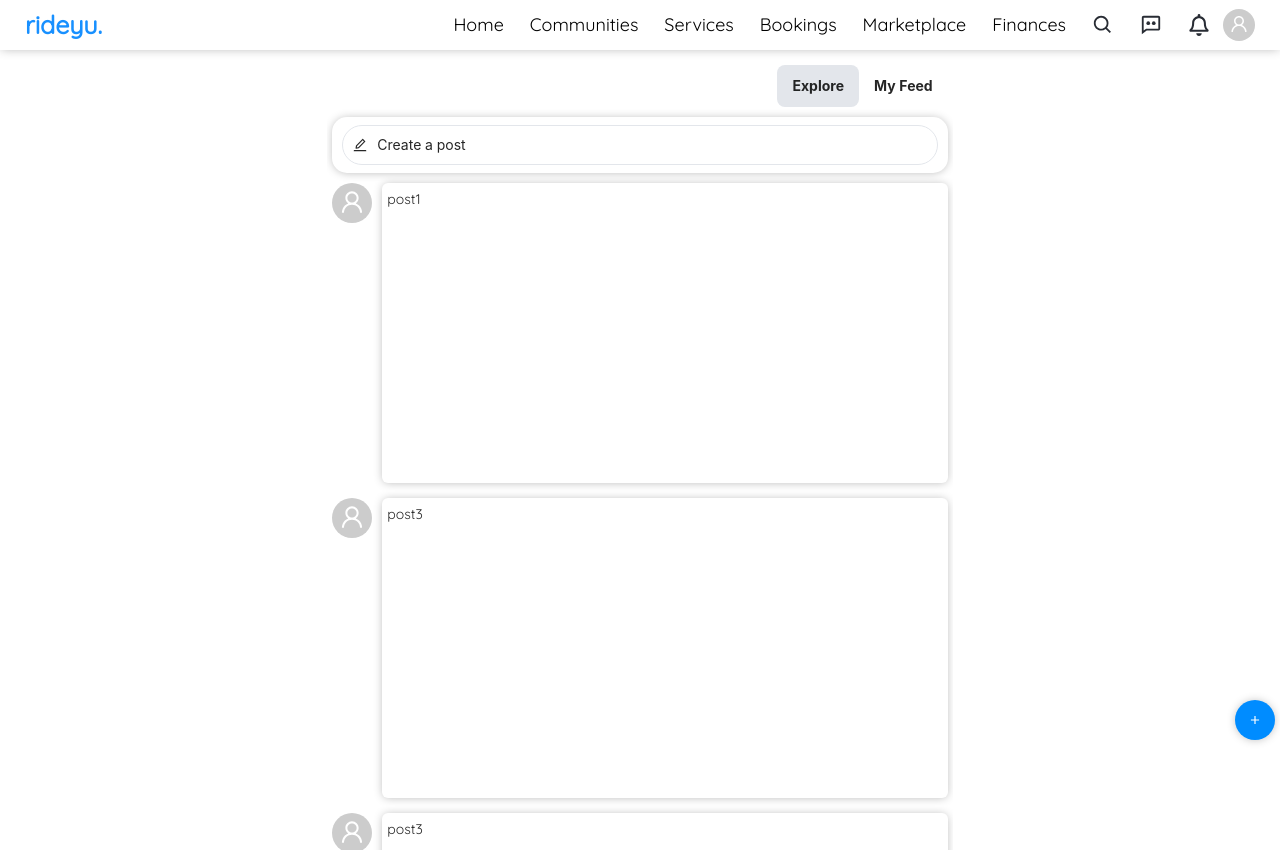
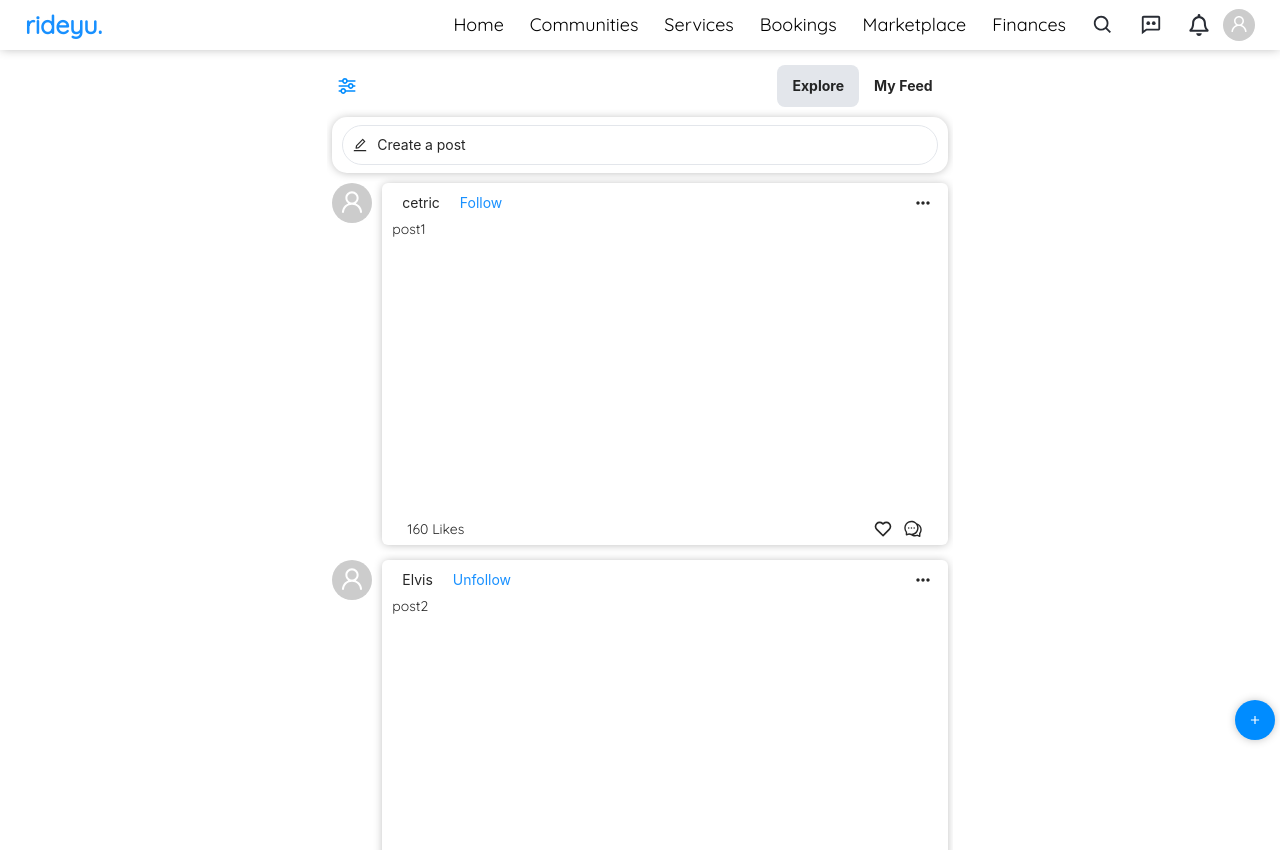
Before and after one commit to cetRide/rideyu-client, a React (Create React App) app: page / in a window 1280 px wide. Built offline with nearby package versions, Linux system fonts and the light colour scheme; a web font is replaced by a local one.

Commit message:
design timeline posts

```diff
--- a/src/components/home.js
+++ b/src/components/home.js
@@ -1,8 +1,10 @@
 import React from "react";
 import {EditOutlined, UserOutlined} from '@ant-design/icons';
 import AddPost from "./posts/add-post";
-import {BiPlus} from "react-icons/bi";
-import {Avatar} from "antd";
+import {BiPlus, BiSliderAlt, BiHeart, BiDotsHorizontalRounded} from "react-icons/bi";
+import {Avatar, Divider, Popover} from "antd";
+import {Link} from "react-router-dom";
+import {AiOutlineComment} from "react-icons/ai";
 
 class Home extends React.Component {
     constructor(props) {
@@ -29,6 +31,9 @@ class Home extends React.Component {
     }
 
     render() {
+        const divider = {
+            margin: '8px 0'
+        }
         return (
             <div className="container-fluids">
                 {/*add post floting button*/}
@@ -38,9 +43,14 @@ class Home extends React.Component {
                 {this.state.displayModal &&
                 <div className="overlay" onClick={this.open.bind(this, false)}/>}
                 <div className="feeds">
-                    <div className="timeline-feeds">
-                        <div className="active item">Explore</div>
-                        <div className="item">My Feed</div>
+                    <div className="feeds-settings">
+                        <div className="feeds-sort">
+                            <BiSliderAlt/>
+                        </div>
+                        <div className="timeline-feeds">
+                            <div className="active item">Explore</div>
+                            <div className="item">My Feed</div>
+                        </div>
                     </div>
                     <div className="creat-post">
                         <div className="text-area" onClick={this.open.bind(this, true)}>
@@ -70,66 +80,144 @@ class Home extends React.Component {
                             </div>
                             <div className="details">
                                 <div className="head">
-
+                                    <div className="left-items">
+                                        <div className="user-avatar">
+                                            <Avatar icon={<UserOutlined/>}/>
+                                        </div>
+                                        <div className="item-list">
+                                            cetric
+                                        </div>
+                                        <div className="item-list">
+                                            <Link to="/">Follow</Link>
+                                        </div>
+                                    </div>
+                                    <Popover placement="bottomRight" content={
+                                        <div className="popover-style">
+                                            <div>Posted - Fri 7:40AM</div>
+                                            <Divider style={divider}/>
+                                            <p>Save Post</p>
+                                            <p>Report Post</p>
+                                            <p>Report User</p>
+                                        </div>
+                                    } trigger="click">
+                                        <div className="right-items">
+                                            <BiDotsHorizontalRounded/>
+                                        </div>
+                                    </Popover>
                                 </div>
                                 <div className="the-body">
                                     post1
                                 </div>
+                                <div className="the-footer">
+                                    <div className="the-items-count">
+                                        160 Likes
+                                    </div>
+                                    <div className="the-items-icons">
+                                        <div className="item-icon">
+                                            <BiHeart/>
+                                        </div>
+                                        <div className="item-icon">
+                                            <AiOutlineComment/>
+                                        </div>
+                                    </div>
+                                </div>
                             </div>
                         </div>
-
                         <div className="the-post">
                             <div className="the-avatar">
                                 <Avatar size="large" icon={<UserOutlined/>}/>
                             </div>
                             <div className="details">
                                 <div className="head">
-
+                                    <div className="left-items">
+                                        <div className="user-avatar">
+                                            <Avatar icon={<UserOutlined/>}/>
+                                        </div>
+                                        <div className="item-list">
+                                            Elvis
+                                        </div>
+                                        <div className="item-list">
+                                            <Link to="/">Unfollow</Link>
+                                        </div>
+                                    </div>
+                                    <Popover placement="bottomRight" content={
+                                        <div className="popover-style">
+                                            <div>Posted - Sat 7:40AM</div>
+                                            <Divider style={divider}/>
+                                            <p>Save Post</p>
+                                            <p>Report Post</p>
+                                            <p>Report User</p>
+                                        </div>
+                                    } trigger="click">
+                                        <div className="right-items">
+                                            <BiDotsHorizontalRounded/>
+                                        </div>
+                                    </Popover>
                                 </div>
                                 <div className="the-body">
-                                    post3
+                                    post2
+                                </div>
+                                <div className="the-footer">
+                                    <div className="the-items-count">
+                                        24 Likes
+                                    </div>
+                                    <div className="the-items-icons">
+                                        <div className="item-icon">
+                                            <BiHeart/>
+                                        </div>
+                                        <div className="item-icon">
+                                            <AiOutlineComment/>
+                                        </div>
+                                    </div>
                                 </div>
                             </div>
                         </div>
-
                         <div className="the-post">
                             <div className="the-avatar">
                                 <Avatar size="large" icon={<UserOutlined/>}/>
                             </div>
                             <div className="details">
                                 <div className="head">
-
+                                    <div className="left-items">
+                                        <div className="user-avatar">
+                                            <Avatar icon={<UserOutlined/>}/>
+                                        </div>
+                                        <div className="item-list">
+                                            Gloria
+                                        </div>
+                                        <div className="item-list">
+                                            <Link to="/">Unfollow</Link>
+                                        </div>
+                                    </div>
+                                    <Popover placement="bottomRight" content={
+                                        <div className="popover-style">
+                                            <div>Posted - Sat 7:40AM</div>
+                                            <Divider style={divider}/>
+                                            <p>Save Post</p>
+                                            <p>Report Post</p>
+                                            <p>Report User</p>
+                                        </div>
+                                    } trigger="click">
+                                        <div className="right-items">
+                                            <BiDotsHorizontalRounded/>
+                                        </div>
+                                    </Popover>
                                 </div>
                                 <div className="the-body">
-                                    post3
+                                    post2
                                 </div>
-                            </div>
-                        </div>
-
-                        <div className="the-post">
-                            <div className="the-avatar">
-                                <Avatar size="large" icon={<UserOutlined/>}/>
-                            </div>
-                            <div className="details">
-                                <div className="head">
-
-                                </div>
-                                <div className="the-body">
-                                    post4
-                                </div>
-                            </div>
-                        </div>
-
-                        <div className="the-post">
-                            <div className="the-avatar">
-                                <Avatar size="large" icon={<UserOutlined/>}/>
-                            </div>
-                            <div className="details">
-                                <div className="head">
-
-                                </div>
-                                <div className="the-body">
-                                    post5
+                                <div className="the-footer">
+                                    <div className="the-items-count">
+                                        1.1k Likes
+                                    </div>
+                                    <div className="the-items-icons">
+                                        <div className="item-icon">
+                                            <BiHeart/>
+                                        </div>
+                                        <div className="item-icon">
+                                            <AiOutlineComment/>
+                                        </div>
+                                    </div>
                                 </div>
                             </div>
                         </div>
--- a/src/styles/home.sass
+++ b/src/styles/home.sass
@@ -18,26 +18,39 @@
   display: none
 .feeds
   -ms-overflow-style: none
-  //scrollbar-width: none
 .feeds
   width: 53%
   margin: auto
   padding: 5px
   height: 100vh
   overflow: auto
-  .timeline-feeds
+  .feeds-settings
     @include center-hor
-    margin: 10px 0
-    .item
+    justify-content: space-between
+    .feeds-sort
+      color: $primary-color
+      font-size: 20px
+      height: 30px
+      width: 30px
       cursor: pointer
-      padding: 10px 15px
-      font-weight: 700
-    .active
+      @include center-hor-ver
+      border-radius: 50%
+      &:hover
         background-color: $hover-color
-        border-radius: 8px
-    justify-content: flex-end
+    .timeline-feeds
+      @include center-hor
+      margin: 10px 0
+      .item
+        cursor: pointer
+        padding: 10px 15px
+        font-weight: 700
+      .active
+          background-color: $hover-color
+          border-radius: 8px
+      justify-content: flex-end
   .posts-wrapper
     margin-top: 10px
+    margin-bottom: 70px
     .the-post
       display: flex
       margin-bottom: 15px
@@ -45,20 +58,78 @@
         margin-right: 10px
       .details
         width: 100%
-        height: 300px
         border-radius: 6px
-        padding: 5px
+        padding: 5px 10px
         @include shadow
         .head
-          @include center-hor-ver
+          @include center-hor
           justify-content: space-between
+          .left-items
+            @include center-hor
+            .user-avatar
+              margin-right: 10px
+              display: none
+            .item-list
+              margin: 0 10px
+          .right-items
+            @include center-hor-ver
+            font-size: 20px
+            cursor: pointer
+            height: 30px
+            width: 30px
+            border-radius: 50%
+            &:hover
+              background-color: $hover-color
         .the-body
           font-family: 'Quicksand', sans-serif
+          height: 300px
+        .the-footer
+          padding: 0 15px
+          @include center-hor
+          justify-content: space-between
+          .the-items-count
+            @include center-hor-ver
+            font-family: 'Quicksand', sans-serif
+          .the-items-icons
+            @include center-hor
+            .item-icon
+              cursor: pointer
+              margin-left: 10px
+              font-size: 20px
+              @include center-hor-ver
 
+.popover-style
+  p
+    padding: 0 5px
+    border-radius: 3px
+    &:hover
+      background-color: $hover-color
 @media only screen and (max-width: 450px)
   .feeds
     width: 100%
+    .posts-wrapper
+      .the-post
+        .the-avatar
+          display: none
+        .details
+          .head
+            .left-items
+              .user-avatar
+                display: block
+              .item-list
+                margin: 0 5px
 
 @media all and (min-width: 540px) and (max-width: 1024px)
   .feeds
     width: 80%
+    .posts-wrapper
+      .the-post
+        .the-avatar
+          display: none
+        .details
+          .head
+            .left-items
+              .user-avatar
+                display: block
+              .item-list
+                margin: 0 5px
```
